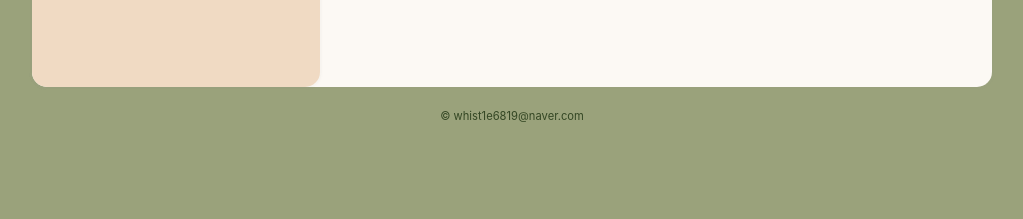
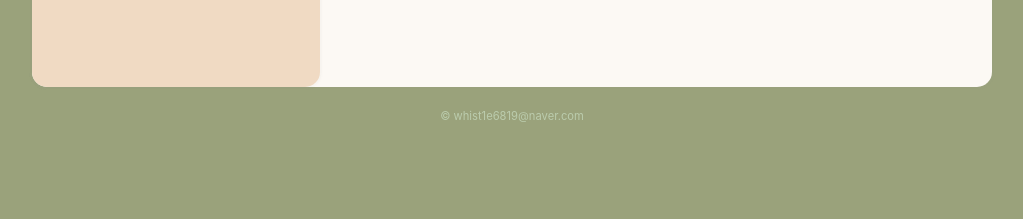
Before and after one commit to hanhwi6819/blog, a Jekyll site: the page built from index.html, in a window 1280 px wide. Shown: the part 700-919 px from the top of the page, without its empty margins (128-1151 px from the left). Built offline with Jekyll 4.4.1, drawn with Linux system fonts in a browser that asks for light colours.

Commit message:
modification2

```diff
--- a/assets/css/main.scss
+++ b/assets/css/main.scss
@@ -30,7 +30,7 @@
     --post_link_hover: #87CDBD;
     --inlinecode_text: #FFAA00;
     --blockquote: #333;
-    --footer_font: #344724;
+    --footer_font: #bbccad;
     --footer_font_a: #000;
     --border_radius: 15px;
 
```
